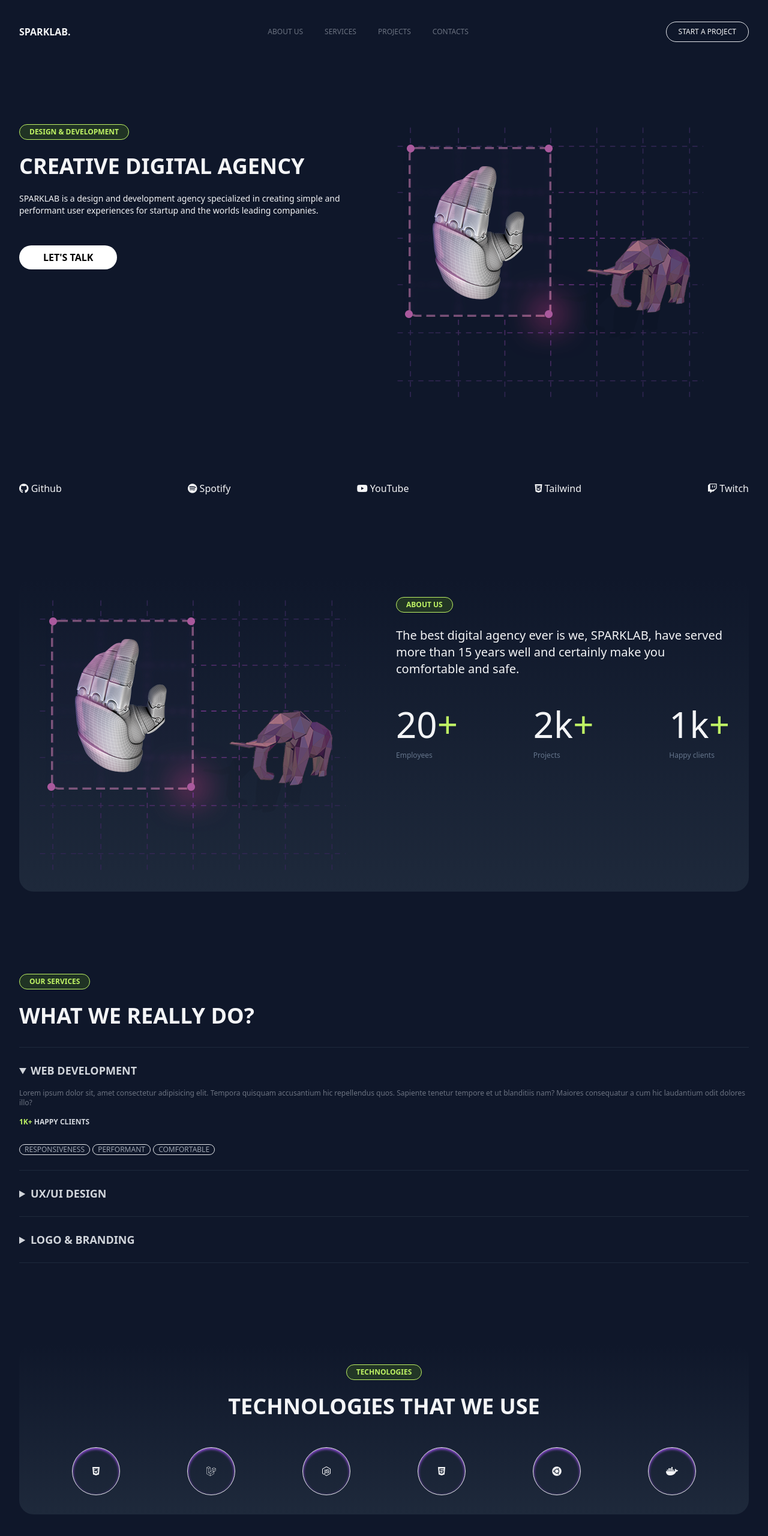
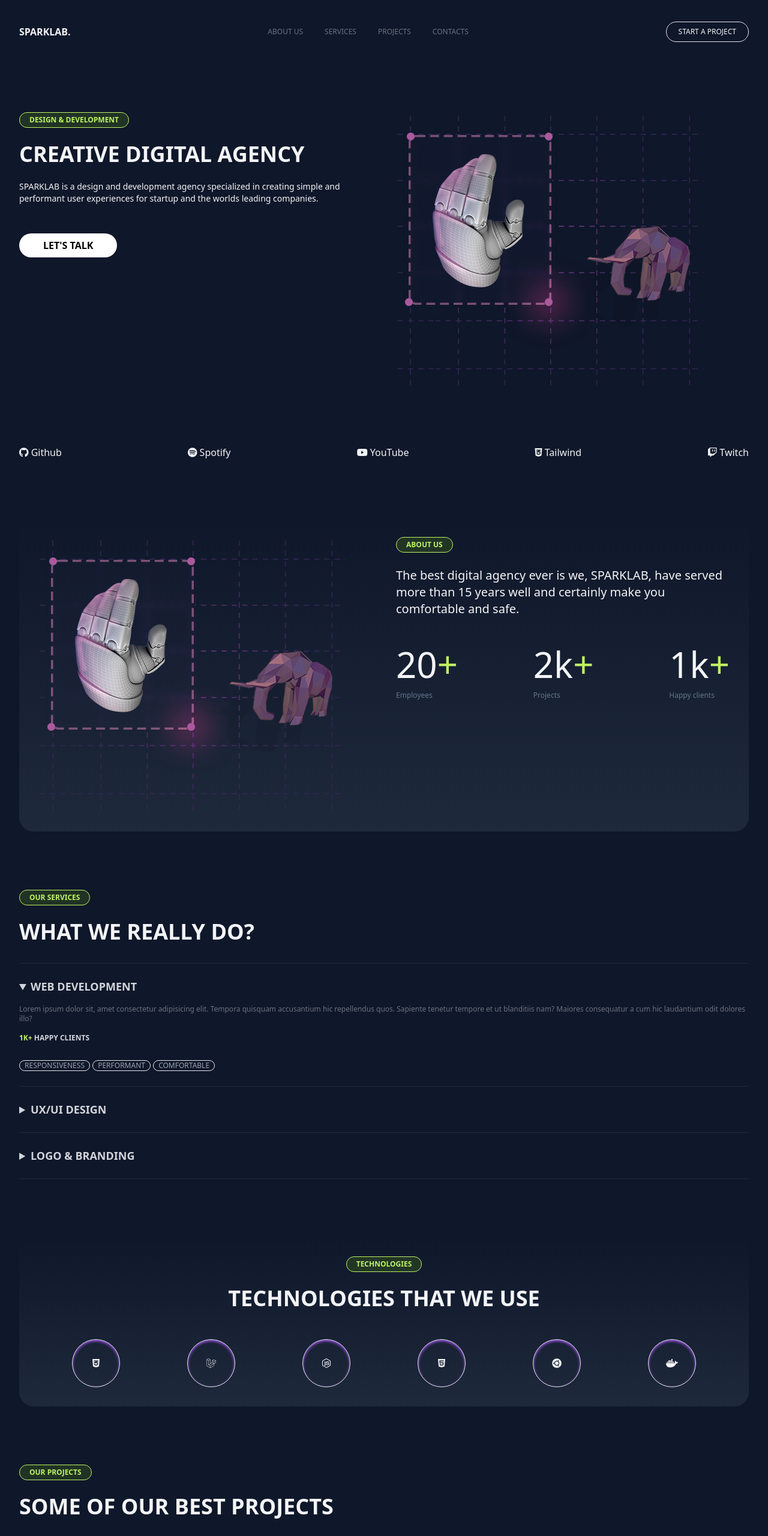
Before and after one commit to AdamRichard21st/tailwindcss-drill01, a plain HTML site: page index.html in a window 1280 px wide. Shown: the top 2560 px of the page at 60% size. Drawn offline with nearby package versions, Linux system fonts and the light colour scheme.

Commit message:
Refactored containers paddings

```diff
--- a/index.html
+++ b/index.html
@@ -81,8 +81,8 @@
         </nav>
     </header>
 
-    <section id="home">
-        <div class="container py-9 relative">
+    <section id="home" class="max-sm:pt-9 pt-4 pb-4">
+        <div class="container relative">
             <div class="md:grid grid-cols-2 gap-10">
                 <div>
                     <a class="inline-block uppercase font-bold text-xs border rounded-full px-4 py-1 mb-6 text-lime-300 border-lime-300 bg-lime-600 bg-opacity-20" href="#">
@@ -110,8 +110,8 @@
         </div>
     </section>
 
-    <section id="brands">
-        <div class="container py-9">
+    <section id="brands" class="py-4">
+        <div class="container">
             <div class="flex flex-wrap justify-between">
                 <a class="" href="https://github.com/AdamRichard21st" target="_blank">
                     <i class="fab fa-github"></i> Github
@@ -136,8 +136,8 @@
         </div>
     </section>
 
-    <section id="about-us">
-        <div class="container py-9">
+    <section id="about-us" class="py-4">
+        <div class="container">
             <div class="md:grid grid-cols-2 gap-10 rounded-3xl bg-gradient-to-t from-slate-800 p-8">
                 <div>
                     <img class="w-100" src="assets/img/banner.png"/>
@@ -182,8 +182,8 @@
         </div>
     </section>
 
-    <section id="our-services">
-        <div class="container py-9">
+    <section id="our-services" class="py-4">
+        <div class="container">
             <a class="inline-block uppercase font-bold text-xs border rounded-full px-4 py-1 mb-6 text-lime-300 border-lime-300 bg-lime-600 bg-opacity-20" href="#">
                 Our services
             </a>
@@ -302,8 +302,8 @@
         </div>
     </section>
 
-    <section id="technologies-what-we-use">
-        <div class="container py-9">
+    <section id="technologies-what-we-use" class="py-4">
+        <div class="container">
             <div class="text-center rounded-3xl bg-gradient-to-t from-slate-800 p-8">
                 <a class="inline-block uppercase font-bold text-xs border rounded-full px-4 py-1 mb-6 text-lime-300 border-lime-300 bg-lime-600 bg-opacity-20" href="#">
                     Technologies
@@ -360,8 +360,8 @@
         </div>
     </section>
 
-    <section id="our-projects">
-        <div class="container py-9">
+    <section id="our-projects" class="py-4">
+        <div class="container">
             <a class="inline-block uppercase font-bold text-xs border rounded-full px-4 py-1 mb-6 text-lime-300 border-lime-300 bg-lime-600 bg-opacity-20" href="#">
                 Our projects
             </a>
@@ -474,8 +474,8 @@
         </div>
     </section>
 
-    <section id="get-in-touch">
-        <div class="container flex items-center justify-center py-9 bg-no-repeat bg-contain bg-center h-96" style="background-image: url('assets/img/grid.png')">
+    <section id="get-in-touch" class="py-4">
+        <div class="container flex items-center justify-center bg-no-repeat bg-contain bg-center h-96" style="background-image: url('assets/img/grid.png')">
             <div class="text-center">
                 <a class="inline-block uppercase font-bold text-xs border rounded-full px-4 py-1 mb-6 text-lime-300 border-lime-300 bg-lime-600 bg-opacity-20" href="#">
                     Get in touch
@@ -492,7 +492,7 @@
         </div>
     </section>
 
-    <footer class="py-9">
+    <footer class="pt-4 pb-6">
         <nav class="mb-5">
             <div class="container border-b border-slate-800 pb-5">
                 <div class="flex flex-wrap items-center uppercase">
```
